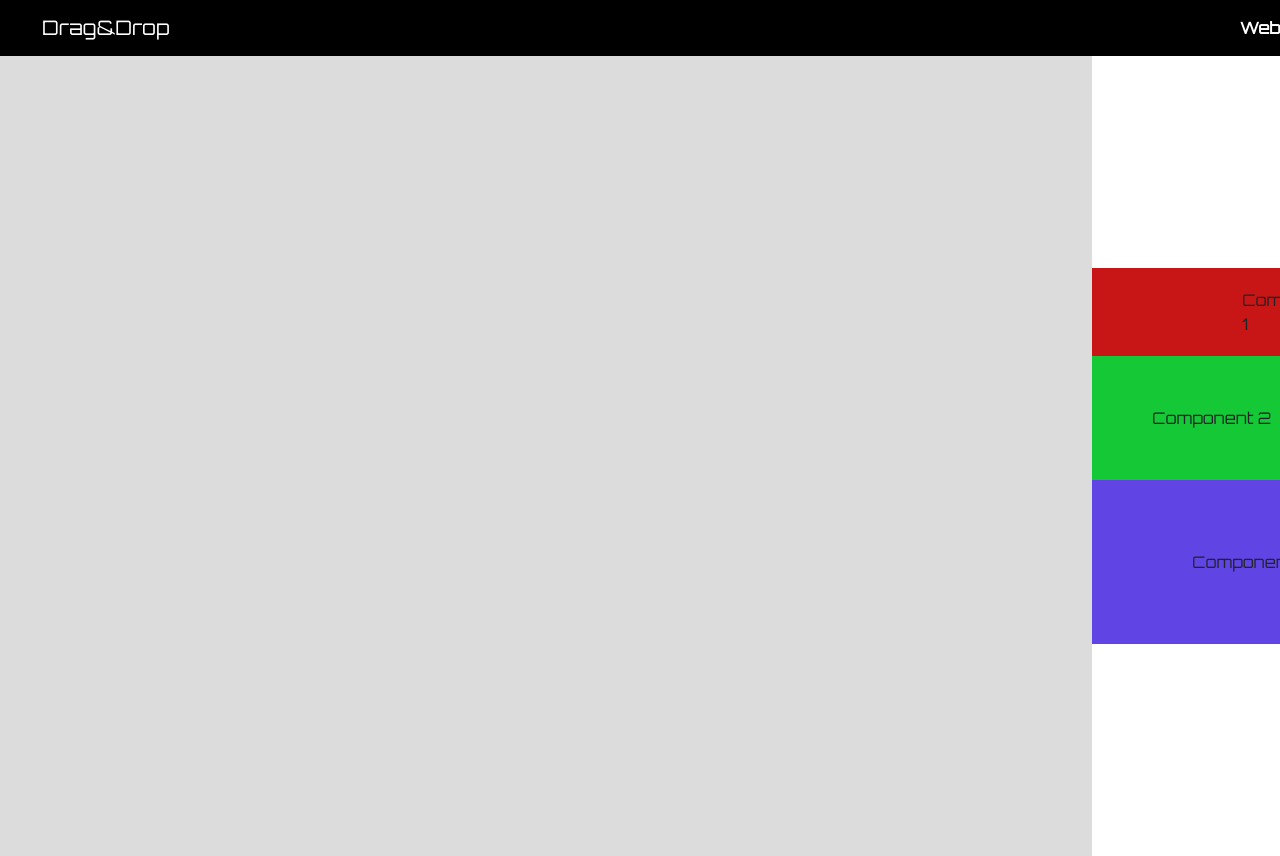
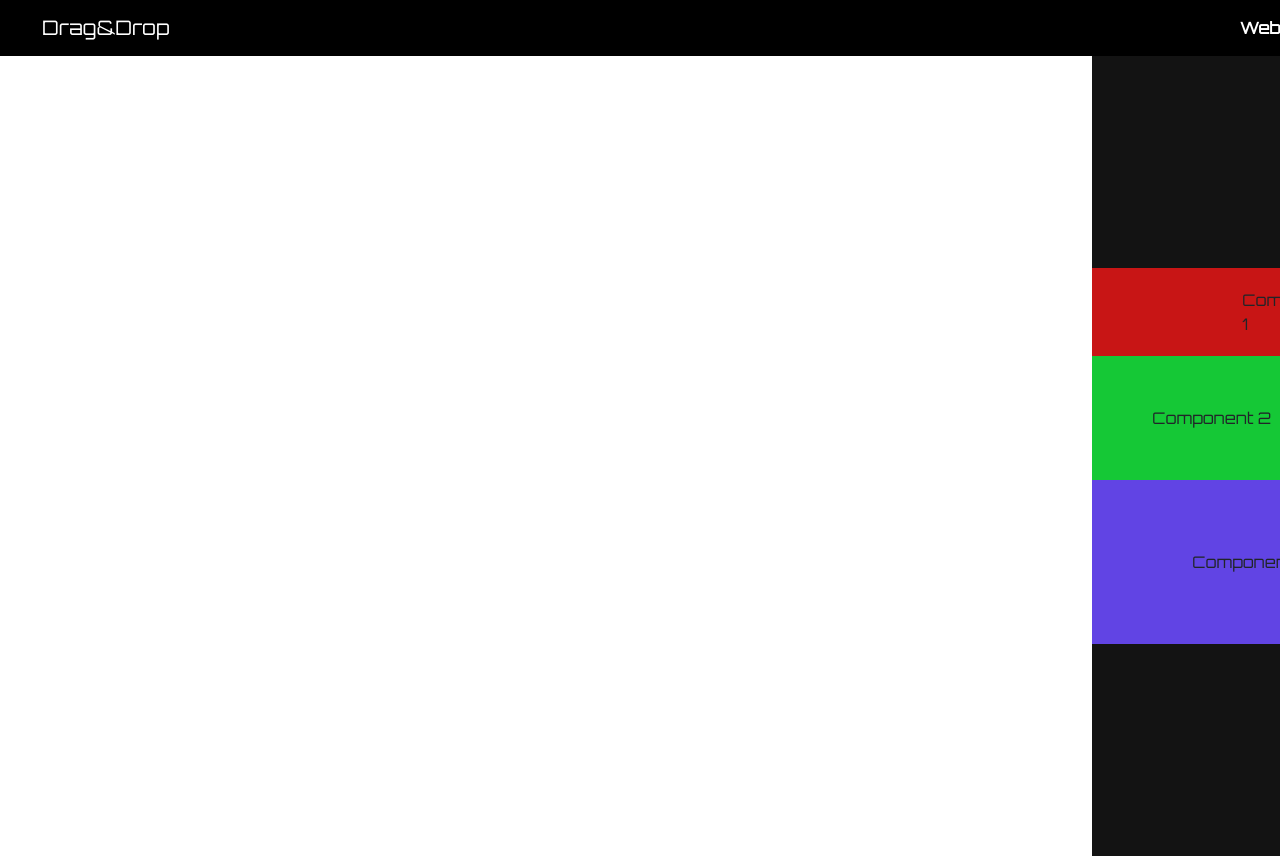
Before and after one commit to adetoye-dev/v42-geckos-team-14, a React (Create React App) app: page / in a window 1280 px wide. Shown: the top 856 px of the page. Built offline with nearby package versions, Linux system fonts and the light colour scheme.

Commit message:
Changed background colors

```diff
--- a/src/App.css
+++ b/src/App.css
@@ -11,6 +11,7 @@ body {
   font-weight: 300;
   margin: 0;
   padding: 0;
+  background-color: #131313;
 }
 
 .flex {
@@ -92,3 +93,6 @@ pre {
 .codeMenu {
   display: block;
 }
+.showTab {
+  background-color: white;
+}
```
